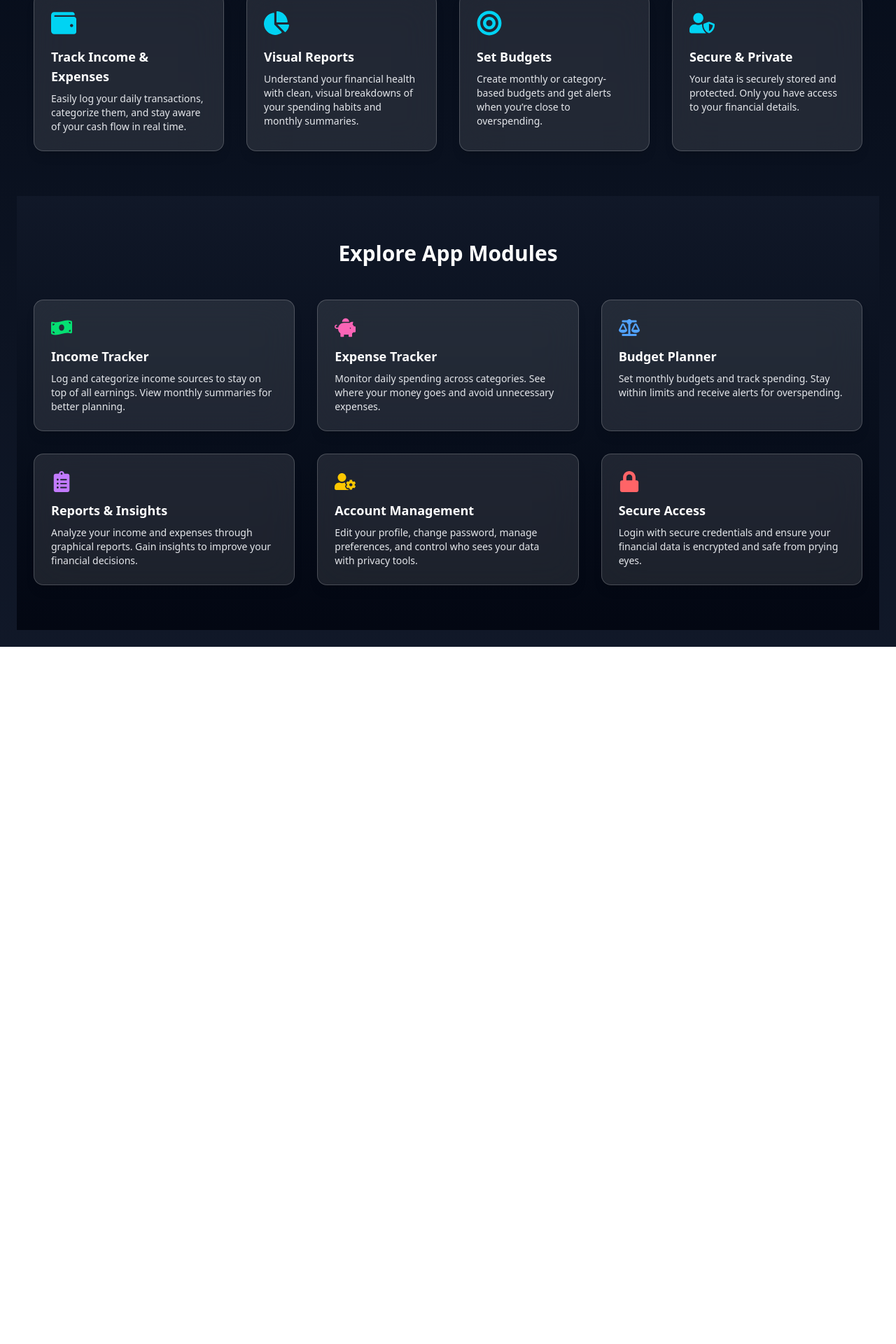
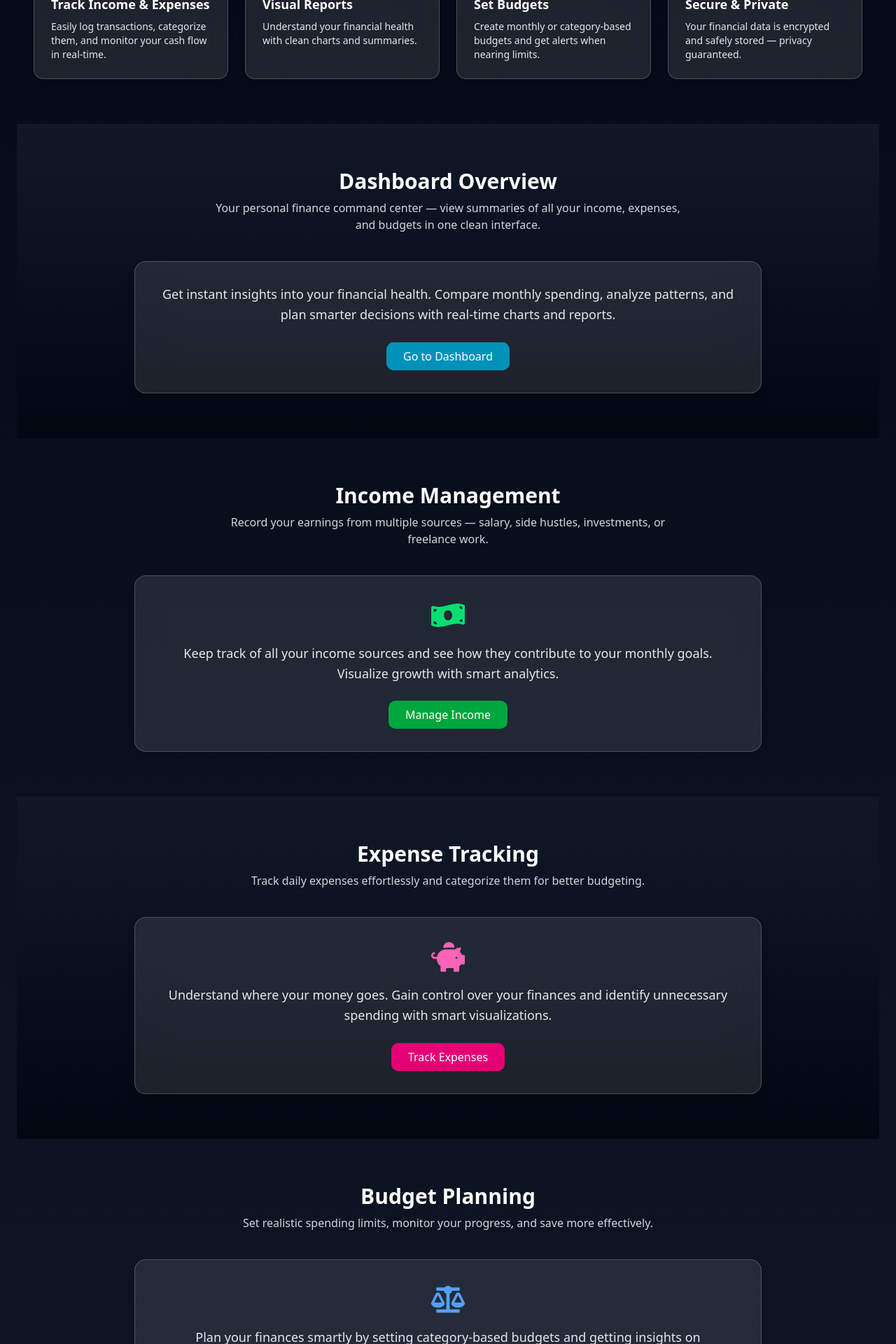
Before and after one commit to patel192/Expense-Manager-Frontend, a React (Vite) app: page / in a window 1280 px wide. Shown: the part 880-2800 px from the top of the page at 70% size. Before the commit the page ends 1804 px from the top, so only its background shows below. Built offline with nearby package versions, Linux system fonts and the light colour scheme.

Commit message:
responsiveness

```diff
--- a/src/components/Common/Content.jsx
+++ b/src/components/Common/Content.jsx
@@ -16,9 +16,12 @@ import {
 
 export const Content = () => {
   return (
-    <div className="overflow-hidden">
-      {/* Banner Section */}
-      <section className="relative flex flex-col lg:flex-row items-center justify-between gap-10 px-6 py-16 bg-gradient-to-r from-blue-700 via-blue-800 to-blue-900 text-white rounded-2xl shadow-2xl mx-4 mt-6">
+    <div className="overflow-hidden scroll-smooth">
+      {/* 🌟 Hero Section */}
+      <section
+        id="home"
+        className="relative flex flex-col lg:flex-row items-center justify-between gap-10 px-6 py-16 bg-gradient-to-r from-blue-700 via-blue-800 to-blue-900 text-white rounded-2xl shadow-2xl mx-4 mt-6"
+      >
         {/* Text Content */}
         <motion.div
           initial={{ opacity: 0, x: -50 }}
@@ -27,11 +30,10 @@ export const Content = () => {
           className="max-w-xl"
         >
           <header>
-            <h1 className="text-4xl font-extrabold leading-tight drop-shadow-lg">
-              Welcome to ExpenseTracker
-              <br />
+            <h1 className="text-4xl md:text-5xl font-extrabold leading-tight drop-shadow-lg">
+              Welcome to{" "}
               <span className="bg-gradient-to-r from-cyan-400 to-blue-300 bg-clip-text text-transparent">
-                Your Personal Finance Companion
+                FinTrack
               </span>
             </h1>
             <p className="mt-4 text-lg text-blue-100">
@@ -41,13 +43,12 @@ export const Content = () => {
           </header>
 
           <p className="mt-6 text-blue-200 leading-relaxed">
-            ExpenseTracker is a powerful, user-friendly web application built to
-            help individuals and families manage their daily financial
-            activities.
+            FinTrack helps you manage your income, expenses, budgets, and
+            reports seamlessly — perfect for personal or family finance.
           </p>
 
           {/* Buttons */}
-          <ul className="flex gap-4 mt-8">
+          <ul className="flex flex-wrap gap-4 mt-8">
             <li>
               <Link
                 to="/signup"
@@ -57,17 +58,17 @@ export const Content = () => {
               </Link>
             </li>
             <li>
-              <Link
-                to="/features"
+              <a
+                href="#features"
                 className="px-6 py-3 rounded-xl font-semibold text-white bg-gradient-to-r from-purple-500 to-pink-500 shadow-lg hover:scale-105 transform transition"
               >
                 Explore Features
-              </Link>
+              </a>
             </li>
           </ul>
 
           {/* Stats */}
-          <div className="mt-12 grid grid-cols-3 gap-6 text-center">
+          <div className="mt-12 grid grid-cols-3 gap-4 sm:gap-6 text-center">
             {[
               { num: "10K+", label: "Expenses Tracked" },
               { num: "5K+", label: "Happy Users" },
@@ -99,34 +100,34 @@ export const Content = () => {
         </motion.div>
       </section>
 
-      {/* Features Section */}
-      <section className="px-6 py-16">
+      {/* 💼 Features Section */}
+      <section id="features" className="px-6 py-16">
         <header className="text-center mb-12">
           <h2 className="text-3xl font-bold text-gray-100">
             Powerful Features to Manage Your Finances
           </h2>
         </header>
-        <div className="grid grid-cols-1 md:grid-cols-2 lg:grid-cols-4 gap-8">
+        <div className="grid grid-cols-1 sm:grid-cols-2 lg:grid-cols-4 gap-6">
           {[
             {
               icon: <FaWallet className="text-cyan-400 text-4xl" />,
               title: "Track Income & Expenses",
-              desc: "Easily log your daily transactions, categorize them, and stay aware of your cash flow in real time.",
+              desc: "Easily log transactions, categorize them, and monitor your cash flow in real-time.",
             },
             {
               icon: <FaChartPie className="text-cyan-400 text-4xl" />,
               title: "Visual Reports",
-              desc: "Understand your financial health with clean, visual breakdowns of your spending habits and monthly summaries.",
+              desc: "Understand your financial health with clean charts and summaries.",
             },
             {
               icon: <FaBullseye className="text-cyan-400 text-4xl" />,
               title: "Set Budgets",
-              desc: "Create monthly or category-based budgets and get alerts when you’re close to overspending.",
+              desc: "Create monthly or category-based budgets and get alerts when nearing limits.",
             },
             {
               icon: <FaUserShield className="text-cyan-400 text-4xl" />,
               title: "Secure & Private",
-              desc: "Your data is securely stored and protected. Only you have access to your financial details.",
+              desc: "Your financial data is encrypted and safely stored — privacy guaranteed.",
             },
           ].map((feature, idx) => (
             <motion.article
@@ -142,55 +143,142 @@ export const Content = () => {
         </div>
       </section>
 
-      {/* Modules Section */}
-      <section className="px-6 py-16 bg-gradient-to-b from-gray-900 to-gray-950">
-        <header className="text-center mb-12">
-          <h2 className="text-3xl font-bold text-white">Explore App Modules</h2>
+      {/* 📊 Dashboard Overview Section */}
+      <section
+        id="dashboard"
+        className="px-6 py-16 bg-gradient-to-b from-gray-900 to-gray-950"
+      >
+        <header className="text-center mb-10">
+          <h2 className="text-3xl font-bold text-white">Dashboard Overview</h2>
+          <p className="text-gray-300 mt-2 max-w-2xl mx-auto">
+            Your personal finance command center — view summaries of all your
+            income, expenses, and budgets in one clean interface.
+          </p>
         </header>
-        <div className="grid grid-cols-1 md:grid-cols-2 lg:grid-cols-3 gap-8">
-          {[
-            {
-              icon: <FaMoneyBillWave className="text-green-400 text-3xl" />,
-              title: "Income Tracker",
-              desc: "Log and categorize income sources to stay on top of all earnings. View monthly summaries for better planning.",
-            },
-            {
-              icon: <FaPiggyBank className="text-pink-400 text-3xl" />,
-              title: "Expense Tracker",
-              desc: "Monitor daily spending across categories. See where your money goes and avoid unnecessary expenses.",
-            },
-            {
-              icon: <FaBalanceScale className="text-blue-400 text-3xl" />,
-              title: "Budget Planner",
-              desc: "Set monthly budgets and track spending. Stay within limits and receive alerts for overspending.",
-            },
-            {
-              icon: <FaClipboardList className="text-purple-400 text-3xl" />,
-              title: "Reports & Insights",
-              desc: "Analyze your income and expenses through graphical reports. Gain insights to improve your financial decisions.",
-            },
-            {
-              icon: <FaUserCog className="text-yellow-400 text-3xl" />,
-              title: "Account Management",
-              desc: "Edit your profile, change password, manage preferences, and control who sees your data with privacy tools.",
-            },
-            {
-              icon: <FaLock className="text-red-400 text-3xl" />,
-              title: "Secure Access",
-              desc: "Login with secure credentials and ensure your financial data is encrypted and safe from prying eyes.",
-            },
-          ].map((module, idx) => (
-            <motion.article
-              key={idx}
-              whileHover={{ scale: 1.05 }}
-              className="backdrop-blur-xl bg-white/10 p-6 rounded-xl border border-white/20 shadow-lg text-white"
-            >
-              {module.icon}
-              <h3 className="mt-3 text-lg font-semibold">{module.title}</h3>
-              <p className="mt-2 text-sm text-gray-200">{module.desc}</p>
-            </motion.article>
-          ))}
-        </div>
+        <motion.div
+          whileHover={{ scale: 1.02 }}
+          className="backdrop-blur-xl bg-white/10 p-8 rounded-2xl border border-white/20 shadow-lg text-center text-white max-w-4xl mx-auto"
+        >
+          <p className="text-lg text-gray-200 leading-relaxed">
+            Get instant insights into your financial health. Compare monthly
+            spending, analyze patterns, and plan smarter decisions with
+            real-time charts and reports.
+          </p>
+          <Link
+            to="/"
+            className="inline-block mt-6 px-6 py-2 bg-cyan-600 rounded-lg hover:bg-cyan-700 transition"
+          >
+            Go to Dashboard
+          </Link>
+        </motion.div>
+      </section>
+
+      {/* 💰 Income Section */}
+      <section id="income" className="px-6 py-16">
+        <header className="text-center mb-10">
+          <h2 className="text-3xl font-bold text-white">Income Management</h2>
+          <p className="text-gray-300 mt-2 max-w-2xl mx-auto">
+            Record your earnings from multiple sources — salary, side hustles,
+            investments, or freelance work.
+          </p>
+        </header>
+        <motion.div
+          whileHover={{ scale: 1.02 }}
+          className="backdrop-blur-xl bg-white/10 p-8 rounded-2xl border border-white/20 shadow-lg text-center text-white max-w-4xl mx-auto"
+        >
+          <FaMoneyBillWave className="text-green-400 text-5xl mx-auto mb-4" />
+          <p className="text-lg text-gray-200 leading-relaxed">
+            Keep track of all your income sources and see how they contribute to
+            your monthly goals. Visualize growth with smart analytics.
+          </p>
+          <Link
+            to="/income"
+            className="inline-block mt-6 px-6 py-2 bg-green-600 rounded-lg hover:bg-green-700 transition"
+          >
+            Manage Income
+          </Link>
+        </motion.div>
+      </section>
+
+      {/* 💸 Expense Section */}
+      <section id="expenses" className="px-6 py-16 bg-gradient-to-b from-gray-900 to-gray-950">
+        <header className="text-center mb-10">
+          <h2 className="text-3xl font-bold text-white">Expense Tracking</h2>
+          <p className="text-gray-300 mt-2 max-w-2xl mx-auto">
+            Track daily expenses effortlessly and categorize them for better
+            budgeting.
+          </p>
+        </header>
+        <motion.div
+          whileHover={{ scale: 1.02 }}
+          className="backdrop-blur-xl bg-white/10 p-8 rounded-2xl border border-white/20 shadow-lg text-center text-white max-w-4xl mx-auto"
+        >
+          <FaPiggyBank className="text-pink-400 text-5xl mx-auto mb-4" />
+          <p className="text-lg text-gray-200 leading-relaxed">
+            Understand where your money goes. Gain control over your finances
+            and identify unnecessary spending with smart visualizations.
+          </p>
+          <Link
+            to="/expenses"
+            className="inline-block mt-6 px-6 py-2 bg-pink-600 rounded-lg hover:bg-pink-700 transition"
+          >
+            Track Expenses
+          </Link>
+        </motion.div>
+      </section>
+
+      {/* 🎯 Budget Section */}
+      <section id="budgets" className="px-6 py-16">
+        <header className="text-center mb-10">
+          <h2 className="text-3xl font-bold text-white">Budget Planning</h2>
+          <p className="text-gray-300 mt-2 max-w-2xl mx-auto">
+            Set realistic spending limits, monitor your progress, and save more
+            effectively.
+          </p>
+        </header>
+        <motion.div
+          whileHover={{ scale: 1.02 }}
+          className="backdrop-blur-xl bg-white/10 p-8 rounded-2xl border border-white/20 shadow-lg text-center text-white max-w-4xl mx-auto"
+        >
+          <FaBalanceScale className="text-blue-400 text-5xl mx-auto mb-4" />
+          <p className="text-lg text-gray-200 leading-relaxed">
+            Plan your finances smartly by setting category-based budgets and
+            getting insights on overspending.
+          </p>
+          <Link
+            to="/budgets"
+            className="inline-block mt-6 px-6 py-2 bg-blue-600 rounded-lg hover:bg-blue-700 transition"
+          >
+            Create Budget
+          </Link>
+        </motion.div>
+      </section>
+
+      {/* 📈 Reports Section */}
+      <section id="reports" className="px-6 py-16 bg-gradient-to-b from-gray-900 to-gray-950">
+        <header className="text-center mb-10">
+          <h2 className="text-3xl font-bold text-white">Reports & Insights</h2>
+          <p className="text-gray-300 mt-2 max-w-2xl mx-auto">
+            Turn your data into insights — analyze patterns, monthly summaries,
+            and long-term goals visually.
+          </p>
+        </header>
+        <motion.div
+          whileHover={{ scale: 1.02 }}
+          className="backdrop-blur-xl bg-white/10 p-8 rounded-2xl border border-white/20 shadow-lg text-center text-white max-w-4xl mx-auto"
+        >
+          <FaClipboardList className="text-purple-400 text-5xl mx-auto mb-4" />
+          <p className="text-lg text-gray-200 leading-relaxed">
+            Generate visual reports with charts and analytics to make smarter
+            financial decisions.
+          </p>
+          <Link
+            to="/reports"
+            className="inline-block mt-6 px-6 py-2 bg-purple-600 rounded-lg hover:bg-purple-700 transition"
+          >
+            View Reports
+          </Link>
+        </motion.div>
       </section>
     </div>
   );
--- a/src/components/Common/Navbar.jsx
+++ b/src/components/Common/Navbar.jsx
@@ -1,19 +1,33 @@
-import React from "react";
-import { Link, Outlet } from "react-router-dom";
+import React, { useState } from "react";
+import { Link, Outlet, useLocation } from "react-router-dom";
 import { motion } from "framer-motion";
+import { FiMenu, FiX } from "react-icons/fi";
 
 export const Navbar = () => {
+  const location = useLocation();
+  const [isOpen, setIsOpen] = useState(false);
+
   const navLinks = [
     { name: "Dashboard", to: "/" },
-    { name: "Income", to: "/income" },
-    { name: "Expenses", to: "/expenses" },
-    { name: "Budgets", to: "/budgets" },
-    { name: "Reports", to: "/reports" },
+    { name: "Income", id: "income" },
+    { name: "Expenses", id: "expenses" },
+    { name: "Budgets", id: "budgets" },
+    { name: "Reports", id: "reports" },
   ];
+
+  const handleScroll = (e, id) => {
+    e.preventDefault();
+    setIsOpen(false);
+    if (location.pathname !== "/") {
+      window.location.href = `/#${id}`;
+    } else {
+      const section = document.getElementById(id);
+      if (section) section.scrollIntoView({ behavior: "smooth" });
+    }
+  };
 
   return (
     <div>
-      {/* Navbar */}
       <header className="sticky top-0 z-50 bg-gray-900 border-b border-gray-700 shadow-lg">
         <nav className="flex justify-between items-center max-w-7xl mx-auto px-6 py-4">
           {/* Logo */}
@@ -33,14 +47,22 @@ export const Navbar = () => {
             </span>
           </motion.div>
 
-          {/* Navigation Links */}
-          <motion.div
-            initial={{ opacity: 0, x: 30 }}
-            animate={{ opacity: 1, x: 0 }}
-            transition={{ duration: 0.6 }}
-            className="flex items-center gap-6 font-semibold text-gray-300"
+          {/* Desktop Links */}
+          <div className="hidden md:flex items-center gap-6 font-semibold text-gray-300">
+            {navLinks.map((link, idx) =>
+              link.id ? (
+                <a
+                  key={idx}
+                  href={`#${link.id}`}
+                  onClick={(e) => handleScroll(e, link.id)}
+                  className="relative group transition cursor-pointer"
                 >
-            {navLinks.map((link, idx) => (
+                  <span className="transition-colors duration-200 group-hover:text-white">
+                    {link.name}
+                  </span>
+                  <span className="absolute left-0 bottom-0 w-0 h-[2px] bg-gradient-to-r from-cyan-400 to-blue-500 transition-all duration-300 group-hover:w-full"></span>
+                </a>
+              ) : (
                 <Link
                   key={idx}
                   to={link.to}
@@ -51,9 +73,9 @@ export const Navbar = () => {
                   </span>
                   <span className="absolute left-0 bottom-0 w-0 h-[2px] bg-gradient-to-r from-cyan-400 to-blue-500 transition-all duration-300 group-hover:w-full"></span>
                 </Link>
-            ))}
+              )
+            )}
 
-            {/* Login / Signup */}
             <Link
               to="/login"
               className="px-3 py-1 rounded hover:bg-gray-800 transition"
@@ -66,12 +88,77 @@ export const Navbar = () => {
             >
               Signup
             </Link>
+          </div>
+
+          {/* Mobile Hamburger */}
+          <div className="md:hidden flex items-center">
+            <button onClick={() => setIsOpen(!isOpen)}>
+              {isOpen ? (
+                <FiX className="w-7 h-7 text-white" />
+              ) : (
+                <FiMenu className="w-7 h-7 text-white" />
+              )}
+            </button>
+          </div>
+        </nav>
+
+        {/* Mobile Menu */}
+        {isOpen && (
+          <motion.div
+            initial={{ opacity: 0, y: -20 }}
+            animate={{ opacity: 1, y: 0 }}
+            transition={{ duration: 0.3 }}
+            className="md:hidden bg-gray-900 text-white px-6 py-4 border-t border-gray-700 shadow-lg"
+          >
+            <ul className="flex flex-col gap-4 font-semibold">
+              {navLinks.map((link, idx) =>
+                link.id ? (
+                  <li key={idx}>
+                    <a
+                      href={`#${link.id}`}
+                      onClick={(e) => handleScroll(e, link.id)}
+                      className="block py-2 px-3 rounded hover:bg-gray-800 transition"
+                    >
+                      {link.name}
+                    </a>
+                  </li>
+                ) : (
+                  <li key={idx}>
+                    <Link
+                      to={link.to}
+                      onClick={() => setIsOpen(false)}
+                      className="block py-2 px-3 rounded hover:bg-gray-800 transition"
+                    >
+                      {link.name}
+                    </Link>
+                  </li>
+                )
+              )}
+
+              <li>
+                <Link
+                  to="/login"
+                  onClick={() => setIsOpen(false)}
+                  className="block py-2 px-3 rounded hover:bg-gray-800 transition"
+                >
+                  Login
+                </Link>
+              </li>
+              <li>
+                <Link
+                  to="/signup"
+                  onClick={() => setIsOpen(false)}
+                  className="block py-2 px-3 rounded bg-blue-600 hover:bg-blue-700 transition"
+                >
+                  Signup
+                </Link>
+              </li>
+            </ul>
           </motion.div>
-        </nav>
+        )}
       </header>
 
-      {/* Main Content */}
-      <div className="p-6 bg-gradient-to-b from-gray-950 to-gray-900 min-h-screen text-white">
+      <div className="p-6 bg-gradient-to-b from-gray-950 to-gray-900 min-h-screen text-white scroll-smooth">
         <Outlet />
       </div>
     </div>
```
Lines whose indentation alone changed are shown as unchanged.
